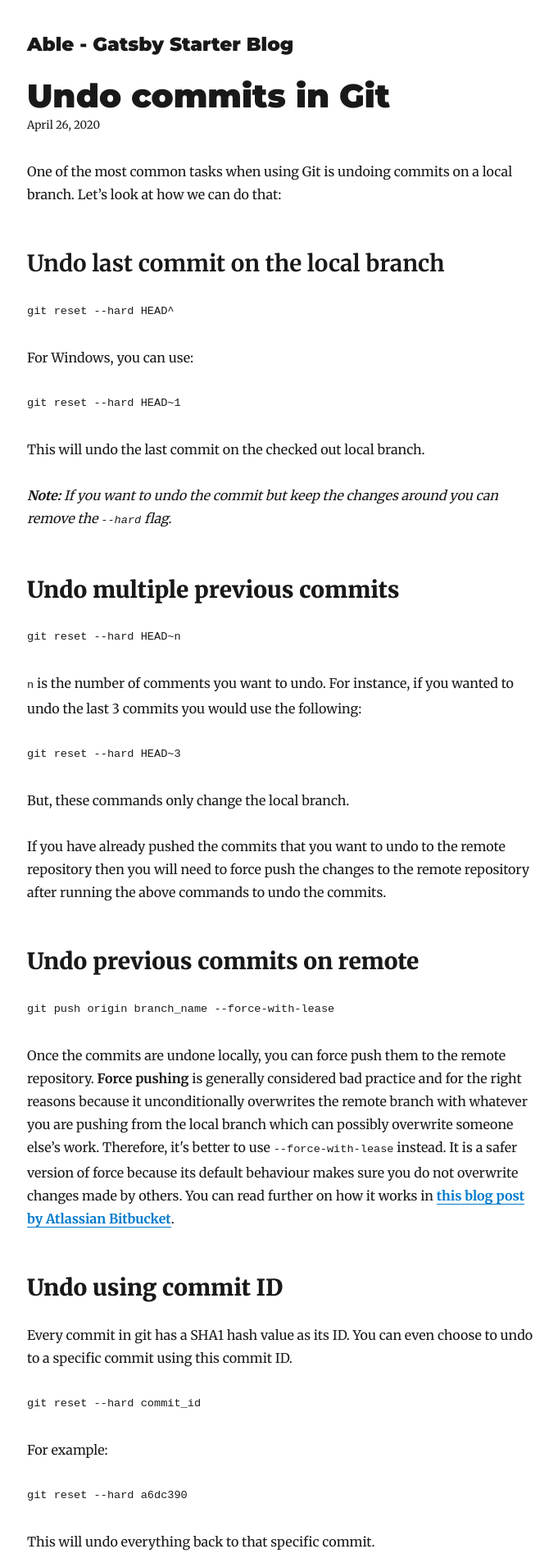
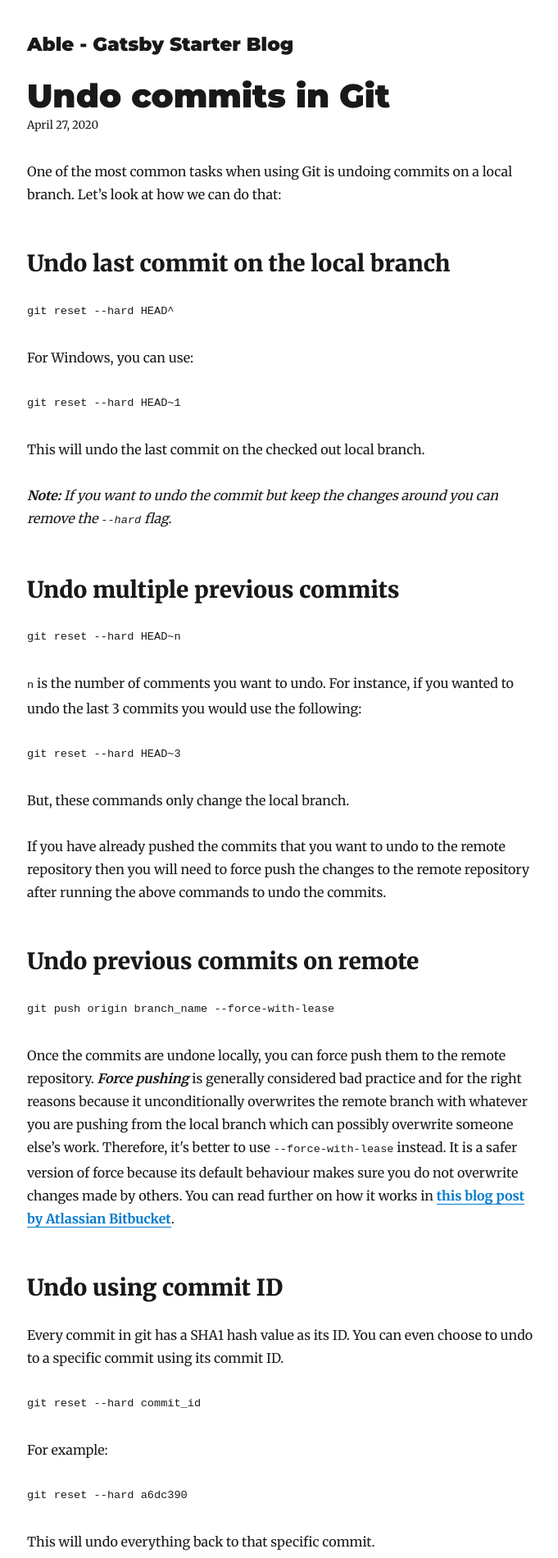
Before and after one commit to drenther/able-gatsby-starter, a Gatsby site: page /Undo-commits-in-Git-48gqk74/ in a window 1280 px wide. Shown: the top 1900 px of the page at 82% size, without its empty margins (292-973 px from the left). Built offline with nearby package versions, Linux system fonts and the light colour scheme; Gatsby itself is replaced by a stand-in of ours; some packages are replaced by stand-ins of ours; code samples lack their colours.

Commit message:
update: Undo-commits-in-Git-48gqk74.md

````diff
--- a/content/blog/Undo-commits-in-Git-48gqk74.md
+++ b/content/blog/Undo-commits-in-Git-48gqk74.md
@@ -1,12 +1,12 @@
 ---
 title: Undo commits in Git
-date: 2020-04-26T18:58:52.926534Z
+date: 2020-04-27T11:23:53.417451Z
 description: How to undo the most recent commits in Git
 ---
 
 One of the most common tasks when using Git is undoing commits on a local branch. Let’s look at how we can do that:
 
-## **Undo last commit on the local branch**
+## Undo last commit on the local branch
 
 ```
 git reset --hard HEAD^
@@ -44,11 +44,11 @@ If you have already pushed the commits that you want to undo to the remote repos
 git push origin branch_name --force-with-lease
 ```
 
-Once the commits are undone locally, you can force push them to the remote repository. **Force pushing** is generally considered bad practice and for the right reasons because it unconditionally overwrites the remote branch with whatever you are pushing from the local branch which can possibly overwrite someone else’s work. Therefore, it's better to use `--force-with-lease` instead. It is a safer version of force because its default behaviour makes sure you do not overwrite changes made by others. You can read further on how it works in [**this blog post by Atlassian Bitbucket**](https://blog.developer.atlassian.com/force-with-lease/).
+Once the commits are undone locally, you can force push them to the remote repository. _**Force pushing**_ is generally considered bad practice and for the right reasons because it unconditionally overwrites the remote branch with whatever you are pushing from the local branch which can possibly overwrite someone else’s work. Therefore, it's better to use `--force-with-lease` instead. It is a safer version of force because its default behaviour makes sure you do not overwrite changes made by others. You can read further on how it works in [**this blog post by Atlassian Bitbucket**](https://blog.developer.atlassian.com/force-with-lease/).
 
 ## Undo using commit ID
 
-Every commit in git has a SHA1 hash value as its ID. You can even choose to undo to a specific commit using this commit ID.
+Every commit in git has a SHA1 hash value as its ID. You can even choose to undo to a specific commit using its commit ID.
 
 ```
 git reset --hard commit_id
````
